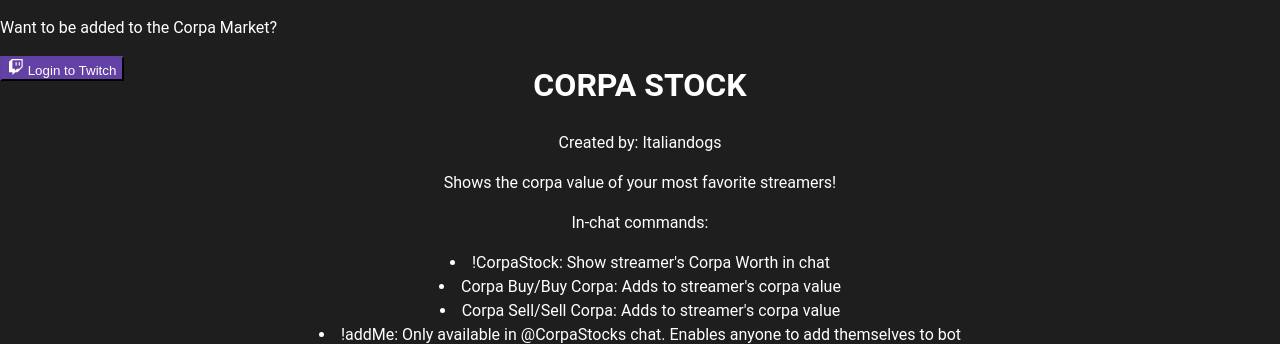
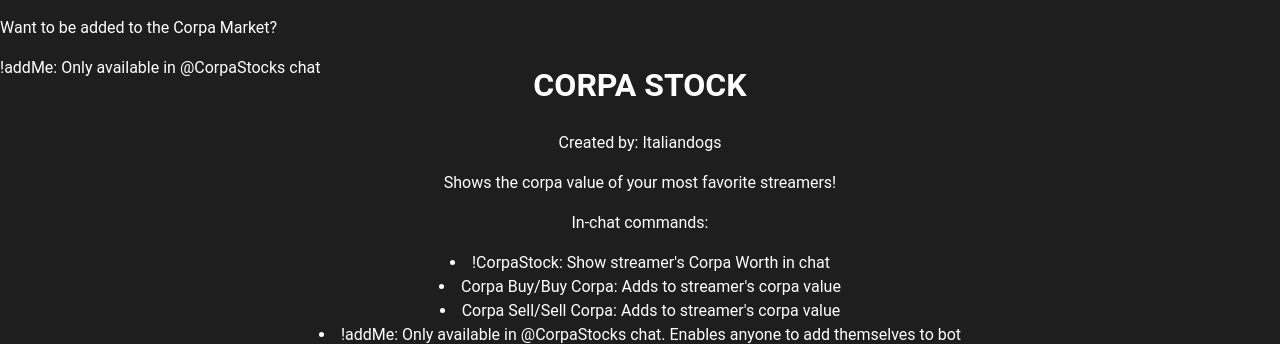
Before and after one commit to PhillipDiCarlo/corpaStocks.github.io, a website: page index.html in a window 1280 px wide. Shown: the top 344 px of the page. Drawn offline with nearby package versions, Linux system fonts and the light colour scheme.

Commit message:
Changed location of web commands
* Changed location of command

```diff
--- a/index.html
+++ b/index.html
@@ -19,11 +19,12 @@
   <body >
       <div id="button_area"> <header>
         <p>Want to be added to the Corpa Market?</p>
-        <a href="https://api.twitch.tv/kraken/oauth2/authorize?response_type=code&client_id=tpjtlysgipirxbidf3ca72tsg7aiz1&redirect_uri=https://corpastocks.italiandogs.net/&scope=user_read"><button type="button" class="btn btn-twitch">
+        <p>!addMe: Only available in @CorpaStocks chat</p>
+        <!-- <a href="https://api.twitch.tv/kraken/oauth2/authorize?response_type=code&client_id=tpjtlysgipirxbidf3ca72tsg7aiz1&redirect_uri=https://corpastocks.italiandogs.net/&scope=user_read"><button type="button" class="btn btn-twitch">
           <svg xmlns="http://www.w3.org/2000/svg" width="16" height="16" fill="currentColor" class="btn btn-twitch" viewBox="0 0 16 16">
           <path d="M3.857 0 1 2.857v10.286h3.429V16l2.857-2.857H9.57L14.714 8V0H3.857zm9.714 7.429-2.285 2.285H9l-2 2v-2H4.429V1.143h9.142v6.286z"/>
           <path d="M11.857 3.143h-1.143V6.57h1.143V3.143zm-3.143 0H7.571V6.57h1.143V3.143z"/>
-        </svg> Login to Twitch</button></a>
+        </svg> Login to Twitch</button></a> -->
       </header></div>
 
       <div id="root"><header>
```
